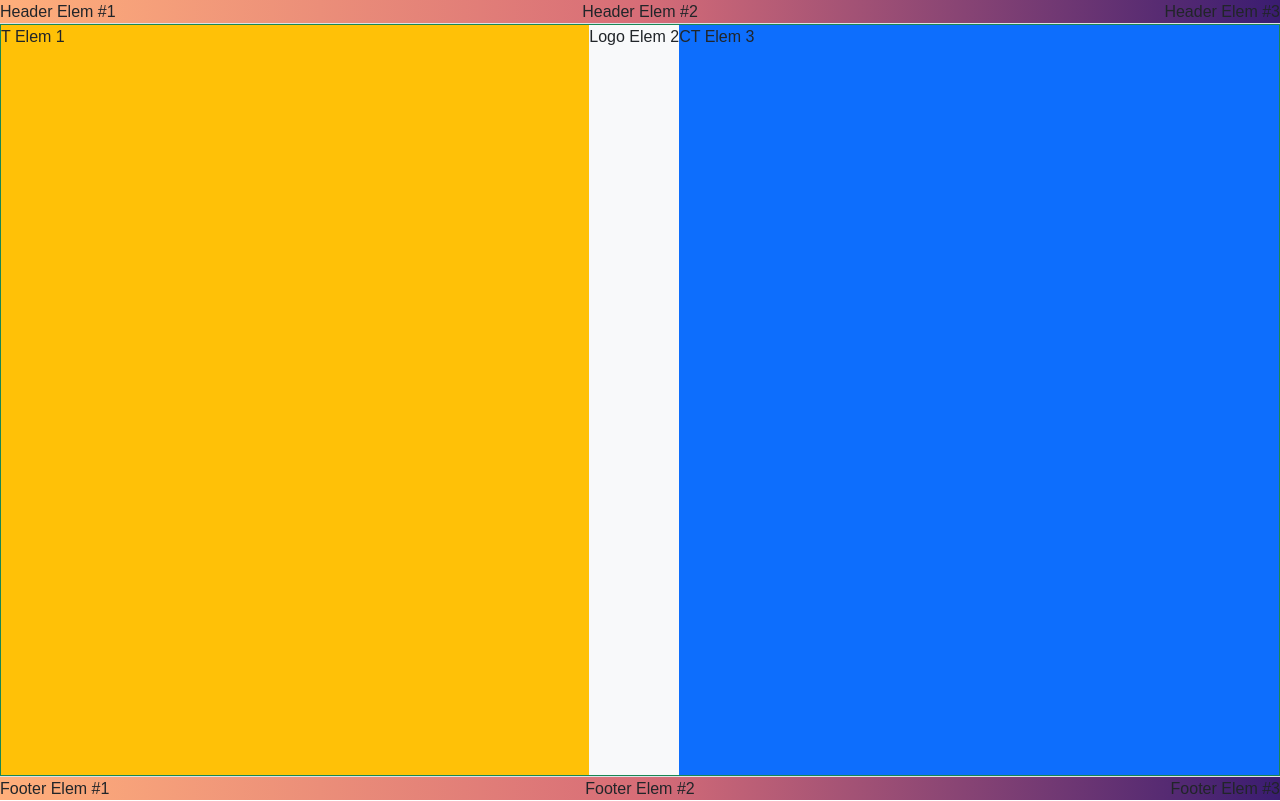
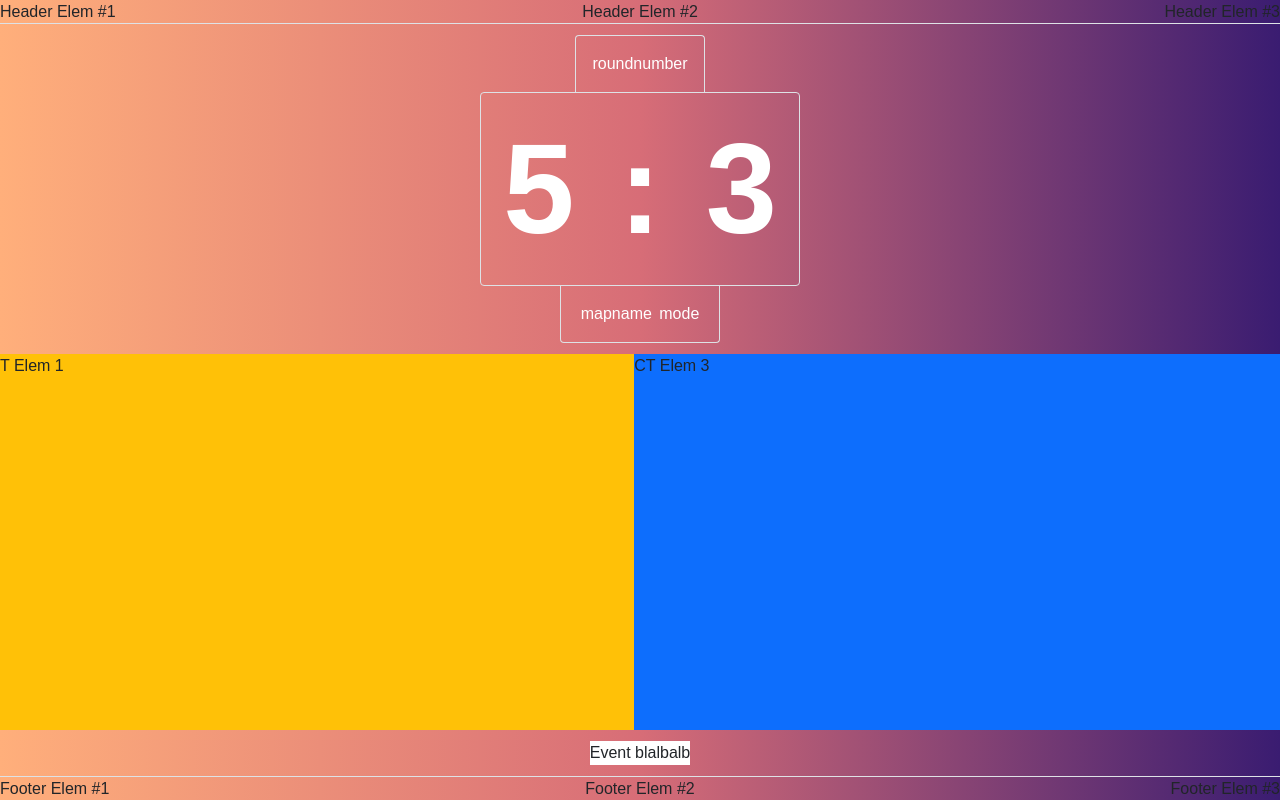
Before and after one commit to Peeetman/counter-strike-lan-party-ux, a website: page public/index.html in a window 1280 px wide. Drawn offline with nearby package versions, Linux system fonts and the light colour scheme; a web font is replaced by a local one.

Commit message:
animation div and scorebox layout finish

```diff
--- a/public/index.html
+++ b/public/index.html
@@ -16,69 +16,47 @@
 </head>
 <body>
 
+    <div id="animation-wrapper" class="d-none d-flex flex-row justify-content-between">
+        <div id="animation-left" class="bg-white flex-grow-1"></div>
+        <div id="animation-right" class="bg-white flex-grow-1"></div>
+    </div>
+
     <div class="full-height-wrapper bg-dark d-flex flex-column justify-content-between text-center bg-fade-ct-to-t">
         <div id="header" class="w-100 d-flex justify-content-between align-items-center border-bottom">
             <span>Header Elem #1</span>
             <span>Header Elem #2</span>
             <span>Header Elem #3</span>
         </div>
-        <div id="core-wrapper" class="w-100 border border-success d-flex flex-row justify-content-between">
-            <div id="t-wrapper" class="bg-warning flex-grow-1 d-flex">
-                <span >T Elem 1</span>
+
+        <div id="core-wrapper" class="w-100 d-flex flex-column justify-content-evenly align-items-center">
+
+            <div id="match-status-wrapper" class="d-flex flex-column align-items-center w-50 text-white">
+                <div class="p-3 border border-bottom-0 rounded-top"><span>roundnumber</span></div>
+                <div id="score-box" class="d-flex justify-content-around w-50 border rounded"><span id="score_t">5</span><span>:</span><span id="score_ct">3</span></div>
+                <div class="p-3 d-flex justify-content-around w-25 border border-top-0 rounded-bottom"><span>mapname</span><span>mode</span></div>
             </div>
-            <div id="logo-wrapper" class="bg-light d-flex">
-                <span >Logo Elem 2</span>
+
+            <div id="player-cards-wrapper" class="w-100 h-50 d-flex flex-row justify-content-between">
+                <div id="t-wrapper" class="bg-warning flex-grow-1 d-flex">
+                    <span >T Elem 1</span>
+                </div>
+                <div id="ct-wrapper" class="bg-primary flex-grow-1 d-flex">
+                    <span>CT Elem 3</span>
+                </div>
             </div>
-            <div id="ct-wrapper" class="bg-primary flex-grow-1 d-flex">
-                <span>CT Elem 3</span>
+
+            <div id="match-text-wrapper" class="d-flex flex-column bg-white">
+                <span>Event blalbalb</span>
             </div>
+
         </div>
+
         <div id="footer" class="w-100 d-flex justify-content-between align-items-center border-top">
             <span>Footer Elem #1</span>
             <span>Footer Elem #2</span>
             <span>Footer Elem #3</span>
         </div>
     </div>
-
-    <!--
-    <div class="full-height-wrapper">
-
-        <nav class="header navbar-light bg-white justify-content-center">
-            <a class="navbar-brand"><h1>Oberzaubach LAN 2024</h1></a>
-        </nav>
-
-        <div class="container-fluid core">
-            <div class="row justify-content-center align-items-center text-center bg-dark">
-
-
-                <div class="col-12 bg-white">5:3</div>
-                <div class="col-md-6 border-end border-white">
-
-                    <div>
-                        test
-                    </div>
-                </div>
-                <div class="col-md-6 border-start border-white">
-
-                    <div>
-                        test
-                    </div>
-                </div>
-
-            </div>
-        </div>
-
-
-        <div class="logo-container ">
-            <img src="./media/logo.jpg" alt="Logo Oberauzbach LAN 2024" class="logo rounded-circle">
-        </div>
-
-        <div class="footer navbar-light bg-white justify-content-center">
-            <a class="navbar-brand"><h1>Blablablalb</h1></a>
-        </div>
-    </div>
-     -->
-
 
 </body>
 <!-- Bootstrap Bundle with Popper -->
--- a/public/style.css
+++ b/public/style.css
@@ -21,6 +21,27 @@
     background: linear-gradient(to right, #FFAF7B, #D76D77, #3A1C71); /* W3C, IE 10+/ Edge, Firefox 16+, Chrome 26+, Opera 12+, Safari 7+ */
 }
 
+#animation-wrapper{
+    position: fixed;
+    width: 100%;
+    height: 100%;
+    left: 50%;
+    transform: translate(-50%, 0);
+}
+
+
+#match-status-wrapper{
+    display: flex;
+}
+
+#score-box{
+    font-size: 8rem;
+    font-weight: bold;
+}
+
+
+
+
 .logo-container {
     position: fixed; /* Change to fixed */
     top: 50%;
```
